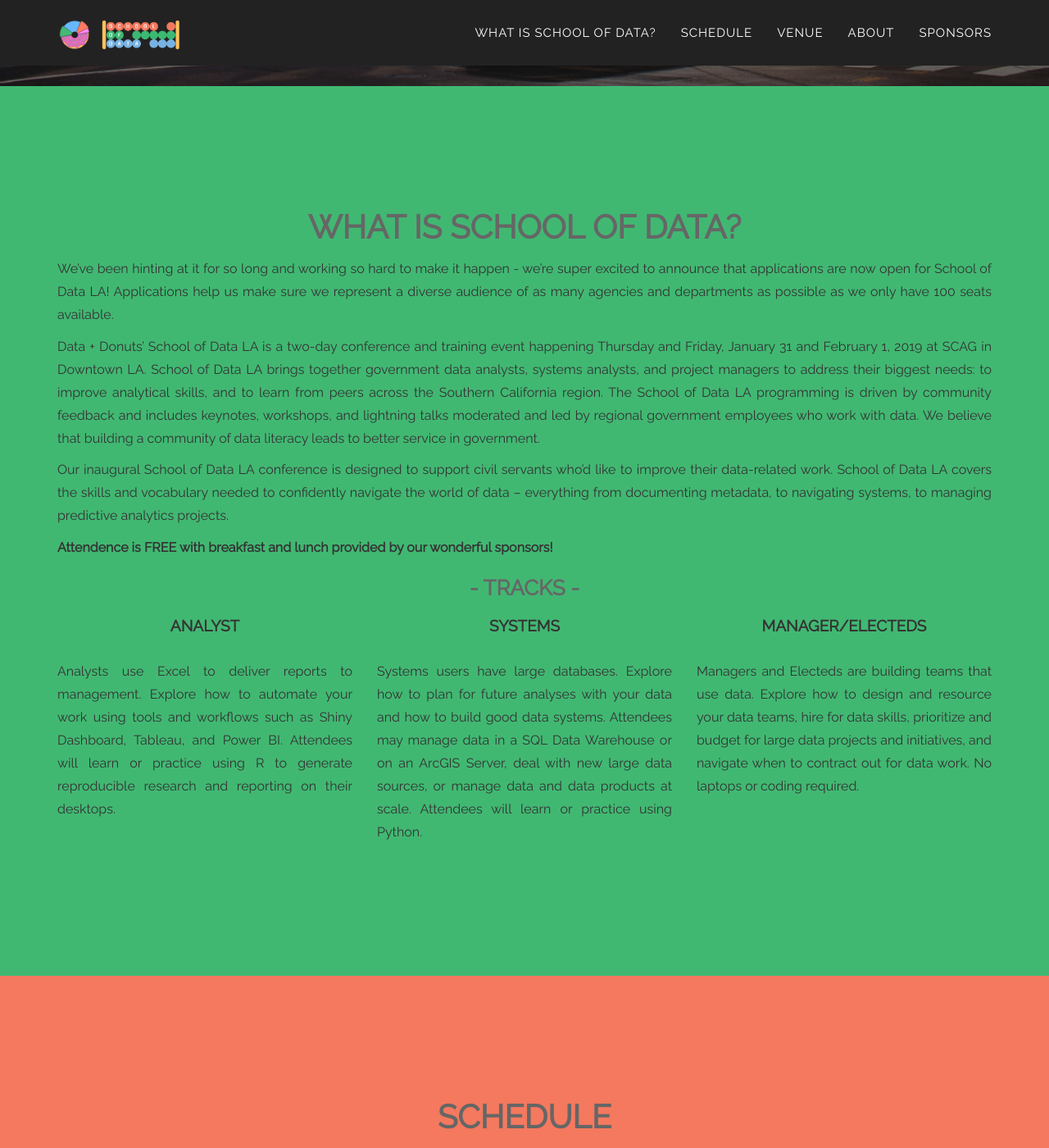
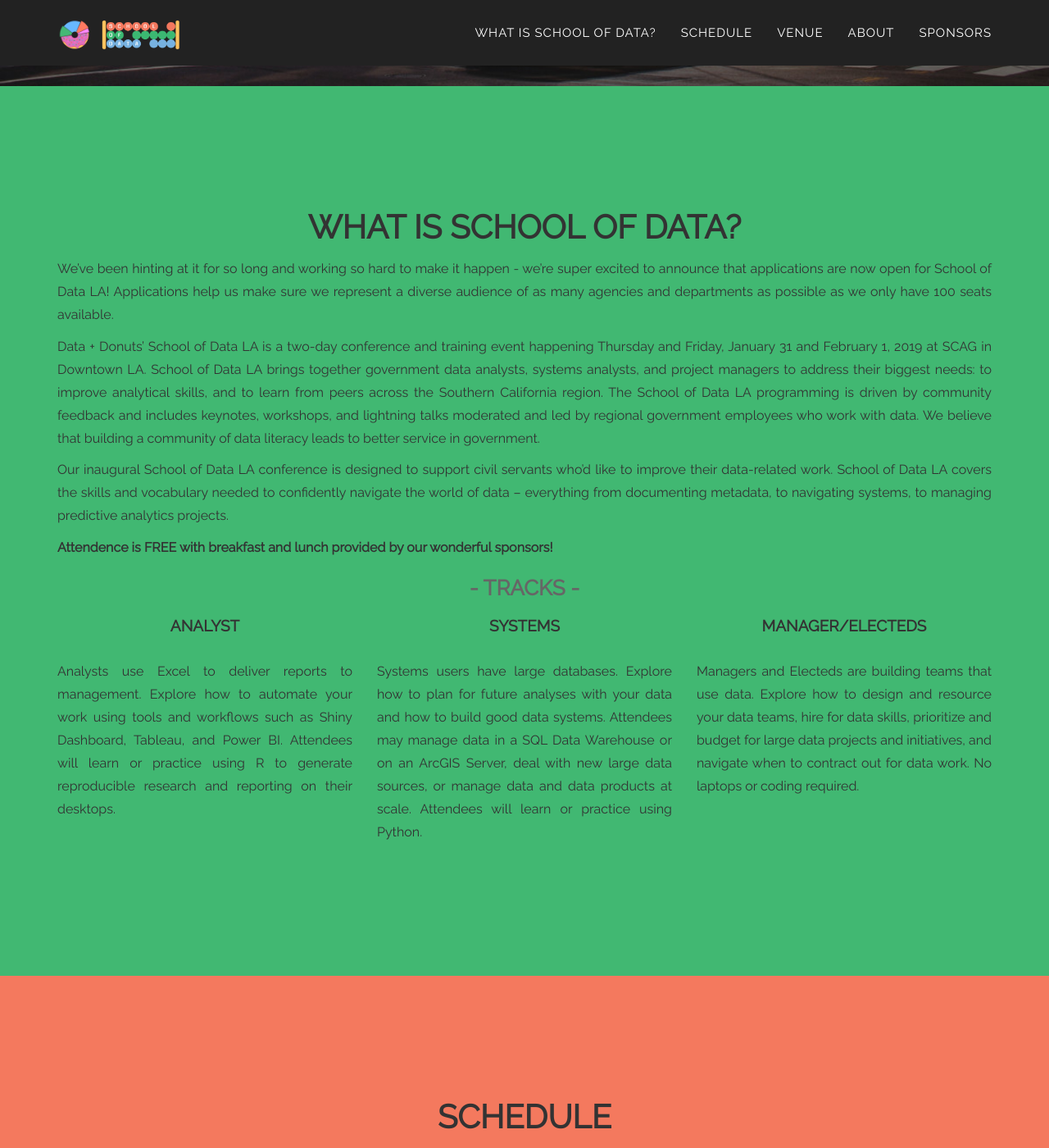
Before and after one commit to compilerla/school-of-data, a Jekyll site: the page built from index.html, in a window 1280 px wide and 1400 px high, scrolled down 715 px. Shown: the whole window at 82% size. Built offline with Jekyll 4.4.1, drawn with Linux system fonts in a browser that asks for light colours; some web fonts are replaced; comment, search, counter and statistics services are not loaded.

Commit message:
Updated some text colors for better contrast.

```diff
--- a/_includes/about.html
+++ b/_includes/about.html
@@ -3,7 +3,7 @@
         <div class="container">
             <div class="row">
                 <div class="col-lg-12">
-                    <h2 class="section-heading text-muted text-center">About Us</h2>
+                    <h2 class="section-heading text-center">About Us</h2>
                     <p class="text-justify">Data + Donuts is a monthly morning speaker series in downtown Los Angeles. Data + Donuts presentations feature the data-related work of civil servants across Los Angeles County. The events also facilitate informal connections between government agencies and promote data literacy. All government employees are welcome, and a small portion of seats are made open to the public. Representatives from the Office of LA Controller Ron Galperin, City of Los Angeles, Los Angeles County, and the Southern California Association of Governments plan each Data + Donuts event, with support from Compiler LA.</p>
 
                     <p>
--- a/_includes/css/agency.css
+++ b/_includes/css/agency.css
@@ -964,3 +964,7 @@ body {
     opacity: 0.6;
     filter: alpha(opacity=60); /* For IE8 and earlier */
 }
+
+#venue {
+    color: #fff;
+}
--- a/_includes/header.html
+++ b/_includes/header.html
@@ -54,7 +54,7 @@
                     <h4 class="new-class">Thursday, January 31st - Friday, February 1st</h4>
                     <h4 class="new-class">Los Angeles, CA</h4>
                 </div>
-                <!-- Begin Mailchimp Signup Form -->
+
                 <div>
                     <a href="https://docs.google.com/forms/d/e/1FAIpQLSc2uFt9KP7b9X8_CCzR5KOaM-7mnfhI5ml5J3Orj4NBJkDRsg/viewform?usp=sf_link" class="page-scroll btn btn-xl">Space is Limited - Apply Now!</a>
                 </div>
--- a/_includes/schedule.html
+++ b/_includes/schedule.html
@@ -3,7 +3,7 @@
         <div class="container">
             <div class="row">
                 <div class="col-lg-12 text-center">
-                    <h2 class="section-heading text-muted">Schedule</h2>
+                    <h2 class="section-heading">Schedule</h2>
 
                     <p>Take a look at our <strong><a href="https://docs.google.com/document/d/1BACmTXle6tkO2xs6BmIpTxmnwfFHcbDRcFayLYOxVns/edit?usp=sharing" target="_blank">Draft Schedule Doc</a></strong>. We believe strongly in collaboration and invite you to add your speaker and session ideas directly to the doc.  We will update this section with the details as each session is finalized.</p>
 
--- a/_includes/schoolofdata.html
+++ b/_includes/schoolofdata.html
@@ -3,7 +3,7 @@
         <div class="container">
             <div class="row">
                 <div class="col-lg-12 text-justify">
-                    <h2 class="section-heading text-muted text-center">What is School of Data?</h2>
+                    <h2 class="section-heading text-center">What is School of Data?</h2>
                     <p>We’ve been hinting at it for so long and working so hard to make it happen - we’re super excited to announce that applications are now open for School of Data LA! Applications help us make sure we represent a diverse audience of as many agencies and departments as possible as we only have 100 seats available.</p>
                     <p>Data + Donuts’ School of Data LA is a two-day conference and training event happening Thursday and Friday, January 31 and February 1, 2019 at SCAG in Downtown LA. School of Data LA brings together government data analysts, systems analysts, and project managers to address their biggest needs: to improve analytical skills, and to learn from peers across the Southern California region. The School of Data LA programming is driven by community feedback and includes keynotes, workshops, and lightning talks moderated and led by regional government employees who work with data. We believe that building a community of data literacy leads to better service in government.</p>
                     <p>Our inaugural School of Data LA conference is designed to support civil servants who’d like to improve their data-related work. School of Data LA covers the skills and vocabulary needed to confidently navigate the world of data – everything from documenting metadata, to navigating systems, to managing predictive analytics projects.</p>
```
